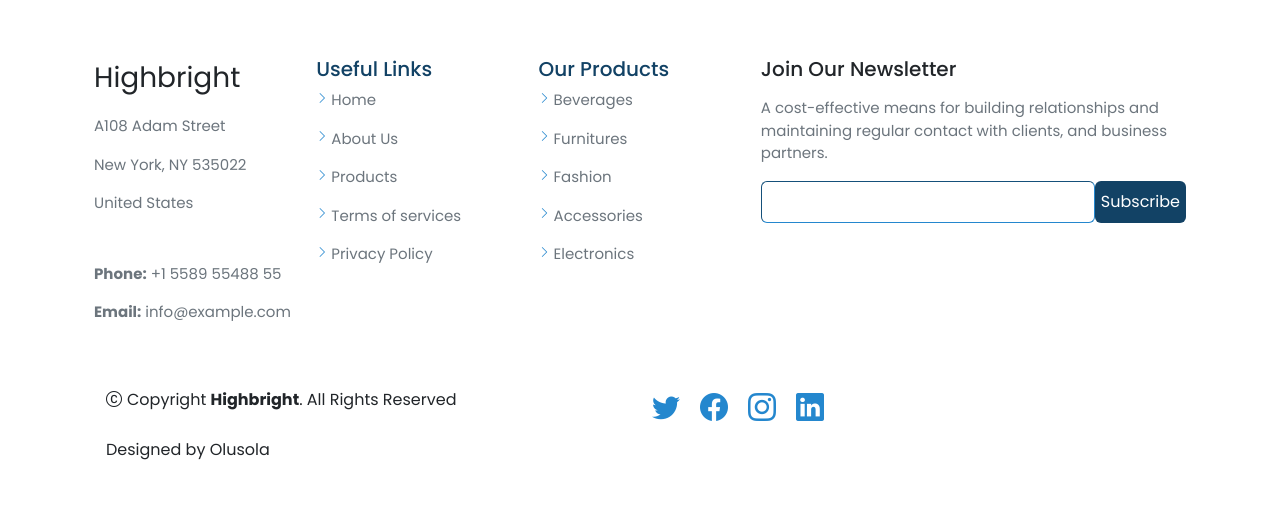
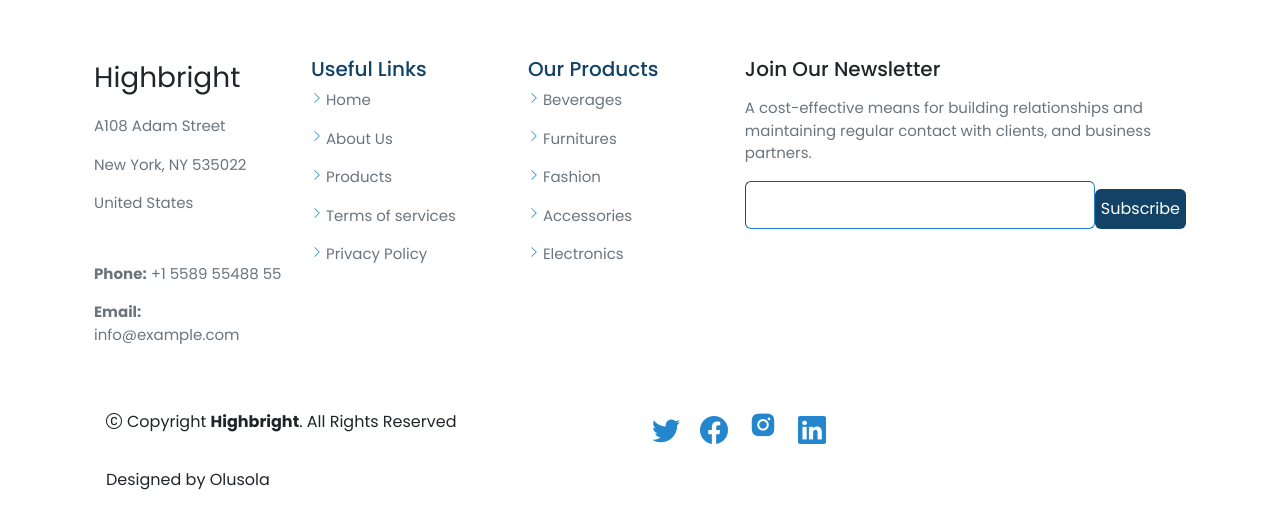
Before and after one commit to olusolah/Shopping-Store, a plain HTML site: page index.html in a window 1280 px wide. Shown: the part 5941-6469 px from the top of the page. Drawn offline with nearby package versions, Linux system fonts and the light colour scheme.

Commit message:
Updated version

```diff
--- a/index.html
+++ b/index.html
@@ -694,8 +694,8 @@
               <p class="footer-parameters my-3 text-secondary">A cost-effective means for building relationships and maintaining regular contact with clients, and business partners.</p>
 
               <div class="d-flex subscribe">
-                <input type="text" class="py-2 px-2 rounded border-1 bord">
-                <button type="button" class="sec-bg-col text-white rounded button-hover border-0 py-2">Subscribe</button>
+                <input type="text" class="py-2 px-3 rounded border-1 bord">
+                <button type="button" class="sec-bg-col text-white rounded button-hover border-0 py-2 w-50 mt-2">Subscribe</button>
               </div>
             </div>
 
@@ -714,12 +714,12 @@
               <div class="d-flex icon-space">
                 <a href=""><i class="bi bi-twitter fs-3 pri-text-col"></i></a>
                 <a href=""><i class="bi bi-facebook fs-3 pri-text-col"></i></a>
-                <a href=""><i class="bi bi-instagram fs-3 pri-text-col"></i></a>
+                <a href=""><i class='bx bxl-instagram-alt pri-text-col font'></i></a>
                 <a href=""><i class="bi bi-linkedin fs-3 pri-text-col"></i></a>
               </div>
             </div>
 
-            <p class="mt-2">Designed by Olusola</p>
+            <p class="mt-3">Designed by Olusola</p>
 
           </div>
         </div>
--- a/style.css
+++ b/style.css
@@ -280,6 +280,10 @@ background-color: #124265 !important;
     column-gap: 5px;
 }
 
+.font {
+    font-size: 30px;
+}
+
 /* mobile responsiveness */
 @media screen and (max-width: 425px) {
     .our-products {
```
